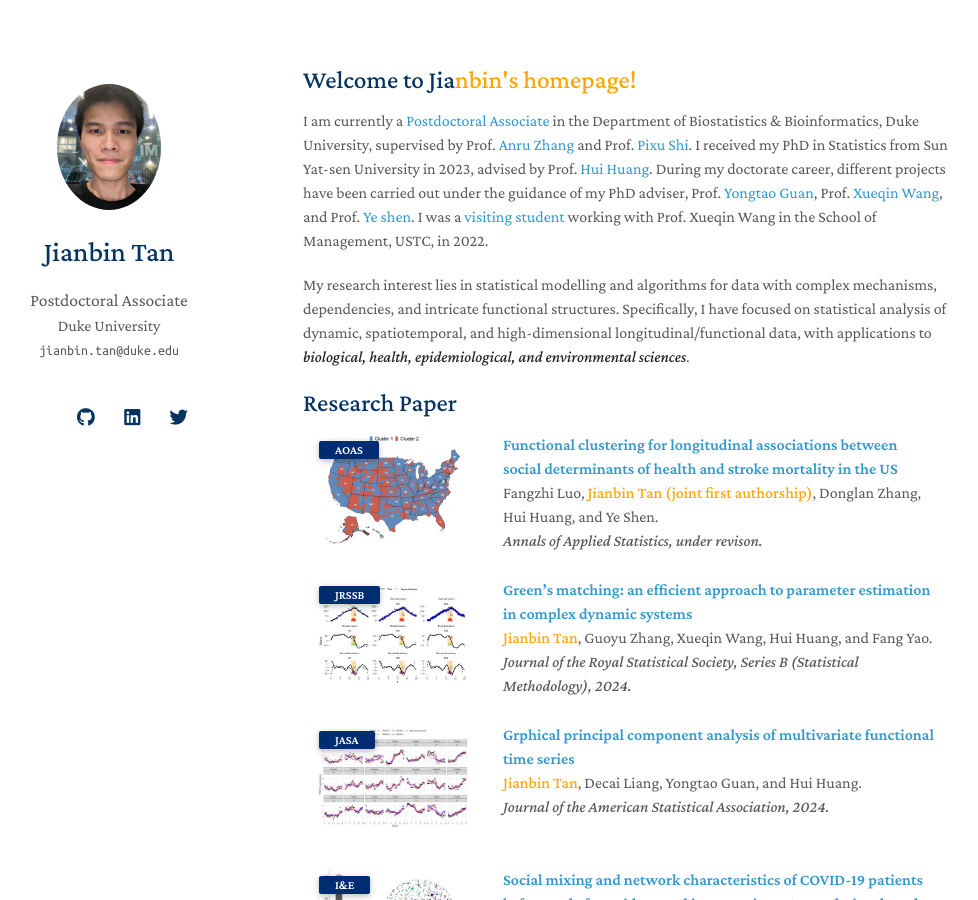
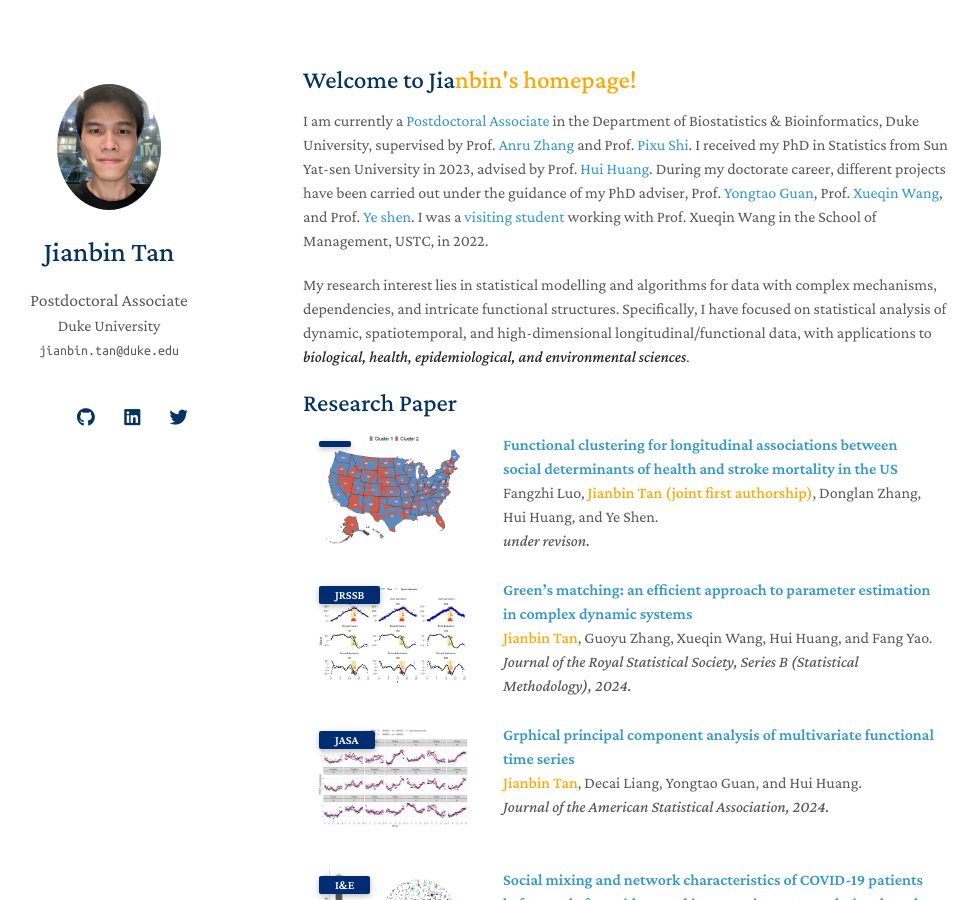
Before and after one commit to Tan-jianbin/Tan-jianbin.github.io, a Jekyll site: the page built from index.md, in a window 1280 px wide and 900 px high. Shown: the whole window, without its empty margins (167-1145 px from the left). Built offline with Jekyll 4.4.1, drawn with Linux system fonts in a browser that asks for light colours; nearby versions of some CDN libraries; a style sheet for code colours, icons or effects is not loaded; our own code applies the rules of GitHub Pages for plain Markdown files.

Commit message:
Update publications.md

```diff
--- a/_includes/publications.md
+++ b/_includes/publications.md
@@ -24,12 +24,12 @@
 
    <div class="col-sm-3 abbr" style="position: relative;padding-right: 15px;padding-left: 15px;max-width: 150px;max-height: 150px">
     <img src="assets/img/clusterres8.png" style="width: auto; height: auto">
-    <abbr class="badge"> AOAS</abbr>
+    <abbr class="badge">  </abbr>
   </div>
   <div class="col-sm-9" style="position: relative;padding-right: 15px;padding-left: 20px;">
-    <div class="title"><a href=" ">Functional clustering for longitudinal associations between social determinants of health and stroke mortality in the US</a></div>
+    <div class="title"><a href="https://arxiv.org/abs/2406.10499v1">Functional clustering for longitudinal associations between social determinants of health and stroke mortality in the US</a></div>
     <div class="author"> Fangzhi Luo, <strong><span style="color: orange;">Jianbin Tan (joint first authorship)</span></strong>, Donglan Zhang, Hui Huang, and Ye Shen.</div>
-    <div class="periodical"><em> Annals of Applied Statistics, under revison.</em></div>
+    <div class="periodical"><em> under revison.</em></div>
   </div>
 </div>
 </li>
```
